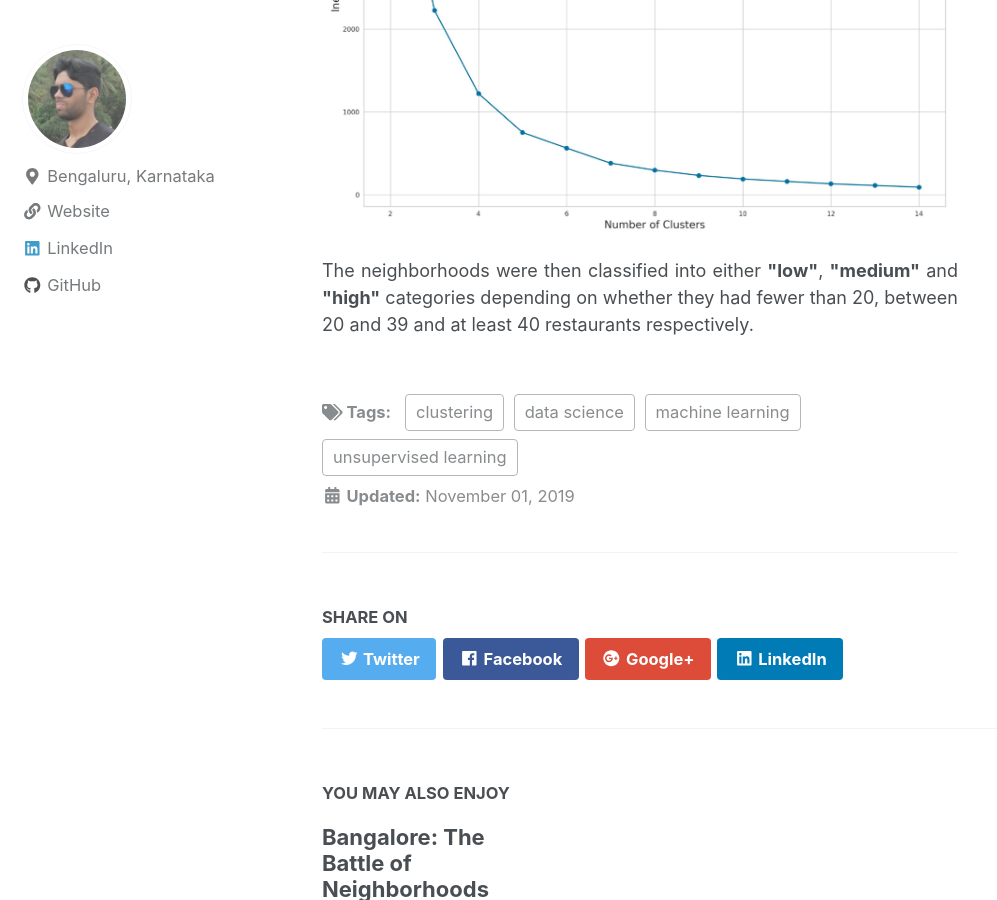
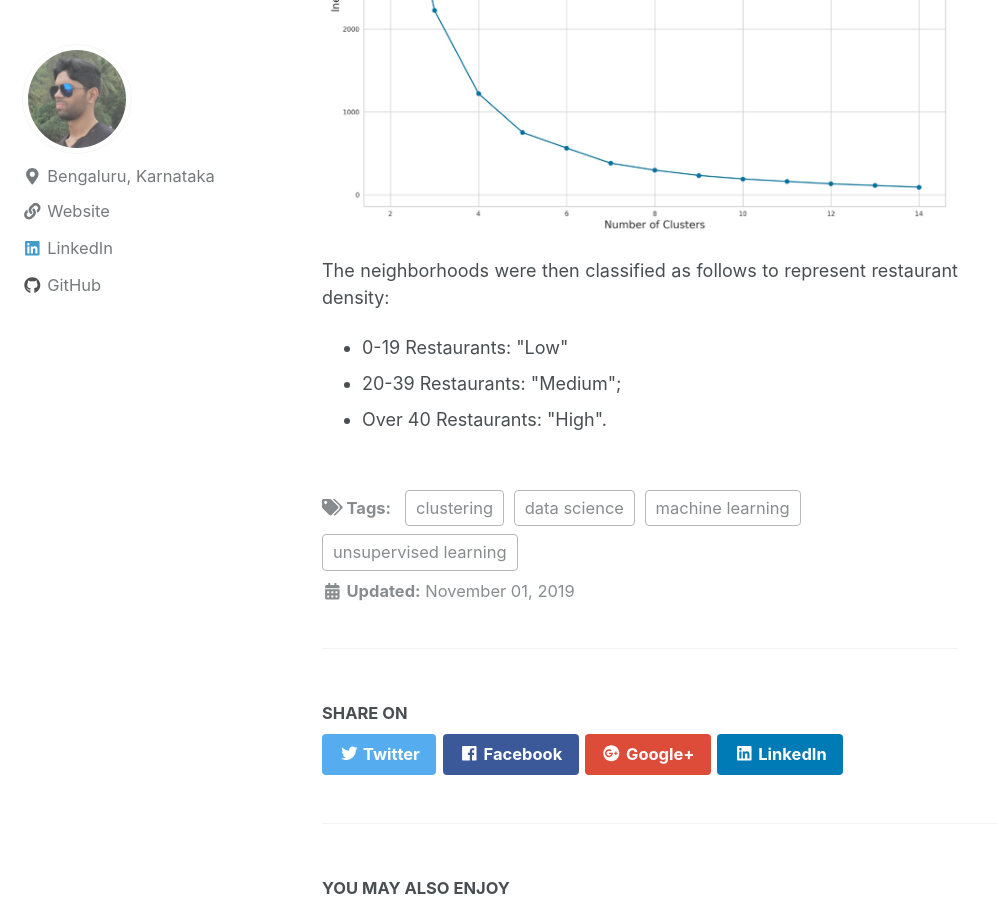
Before and after one commit to gopalrahulrg/gopalrahulrg.github.io, a Jekyll site: the page built from _posts/2019-11-01-cnbr.md, in a window 1280 px wide and 900 px high, scrolled down 4151 px. Shown: the whole window, without its empty margins (0-997 px from the left). Built offline with Jekyll 4.4.1, drawn with Linux system fonts in a browser that asks for light colours; nearby versions of some CDN libraries.

Commit message:
Update 2019-11-01-cnbr.md

```diff
--- a/_posts/2019-11-01-cnbr.md
+++ b/_posts/2019-11-01-cnbr.md
@@ -83,4 +83,10 @@ Unfortunately, public data related to demographic and social parameters for all
 
 <p></p>
 
-<div style="text-align: justify"><p>The neighborhoods were then classified into either <b>"low"</b>, <b>"medium"</b> and <b>"high"</b> categories depending on whether they had fewer than 20, between 20 and 39 and at least 40 restaurants respectively.</p>
+<div style="text-align: justify"><p>The neighborhoods were then classified as follows to represent restaurant density:</p>
+
+  <ul>
+  <li>0-19 Restaurants: "Low" </li>
+  <li>20-39 Restaurants: "Medium";</li>
+  <li>Over 40 Restaurants: "High".</li>
+</ul>
```
